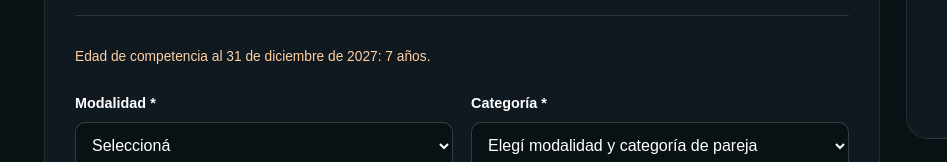
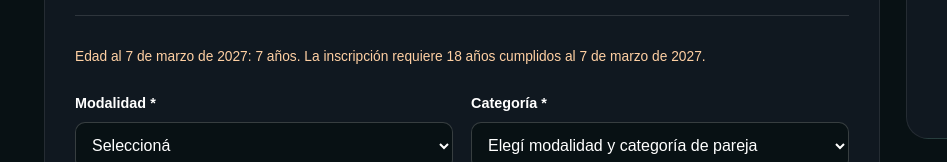
Before and after one commit to mtridedelcongocr-sudo/mt_ride_del_congo_cr.github.io, a plain HTML site: page inscripcion.html in a window 1280 px wide. Both pictures are taken after typing "Sample", "Sample", "2020-01-15", "5551234", "name@example.com", "Sample" into the empty fields and a click on the button "Enviar inscripción". Shown: the part 1767-1929 px from the top of the page, 0-947 px from the left. Drawn offline with Linux system fonts and the light colour scheme.

Commit message:
Alinea la validación de edad con el día del evento

```diff
--- a/inscripcion.js
+++ b/inscripcion.js
@@ -41,9 +41,9 @@ const registrationConfig = {
     ["masterB", "Master B · 40 a 49 años"],
     ["masterC", "Master C · 50 a 59 años"],
     ["masterD", "Master D · 60 a 79 años"],
-    ["ebike", "E-Bike · sin límite de edad"]
+    ["ebike", "E-Bike · 18 años o más"]
   ],
-  ageReferenceYear: 2027,
+  eventDate: "2027-03-07",
   ageRanges: {
     open: [18, 29],
     masterA: [30, 39],
@@ -80,7 +80,7 @@ function participantMarkup(index) {
           <div><label for="${id}-beneficiaryPhone">Teléfono del beneficiario *</label><input id="${id}-beneficiaryPhone" name="${id}-beneficiaryPhone" type="tel" required minlength="8" maxlength="24" pattern="[+0-9 \\(\\)\\-]{8,24}" title="Ingresá de 8 a 24 caracteres: números, espacios, paréntesis, guiones o el símbolo +."></div>
         </div>
       </section>
-      <div class="field-full"><p class="field-help age-note" id="${id}-age" aria-live="polite">Edad de competencia al 31 de diciembre de 2027: 2027 menos el año de nacimiento.</p></div>
+      <div class="field-full"><p class="field-help age-note" id="${id}-age" aria-live="polite">La inscripción requiere 18 años cumplidos al 7 de marzo de 2027.</p></div>
       <div><label for="${id}-mode">Modalidad *</label><select id="${id}-mode" name="${id}-mode" required><option value="">Seleccioná</option><option value="competitive">Competitiva · con premiación</option><option value="recreational">No competitiva · recreativa</option></select></div>
       <div><label for="${id}-category">Categoría *</label><select id="${id}-category" name="${id}-category" required><option value="">Elegí primero la modalidad</option></select></div>
     </div>
@@ -165,6 +165,13 @@ function updateCantons(index) {
   canton.setCustomValidity(canton.value && !options.includes(canton.value) ? "Seleccioná un cantón de la provincia elegida." : "");
 }
 
+function ageOnEventDate(birth) {
+  const [birthYear, birthMonth, birthDay] = birth.split("-").map(Number);
+  const [year, month, day] = registrationConfig.eventDate.split("-").map(Number);
+  const birthdayPending = birthMonth > month || (birthMonth === month && birthDay > day);
+  return year - birthYear - Number(birthdayPending);
+}
+
 function updateForm() {
   const pair = isPair();
   const second = participants.querySelector('[data-participant="2"]');
@@ -191,22 +198,25 @@ function updateForm() {
       input.setCustomValidity(pattern.test(input.value.trim()) ? "" : message);
     }
     field(index, "sex").setCustomValidity("");
-    const birth = field(index, "birth").value;
-    const age = birth ? registrationConfig.ageReferenceYear - Number(birth.split("-")[0]) : null;
+    const birth = field(index, "birth");
+    const age = birth.value ? ageOnEventDate(birth.value) : null;
+    const minimumAgeMessage = "La inscripción requiere 18 años cumplidos al 7 de marzo de 2027.";
+    const underage = age !== null && age < 18;
+    birth.setCustomValidity(underage ? minimumAgeMessage : "");
     const category = field(index, "category");
     category.setCustomValidity("");
     let ageMessage = age === null
-      ? "Edad de competencia al 31 de diciembre de 2027: 2027 menos el año de nacimiento."
-      : `Edad de competencia al 31 de diciembre de 2027: ${age} años.`;
-    if (!pair && index === 1 && field(index, "mode").value === "competitive") {
+      ? minimumAgeMessage
+      : `Edad al 7 de marzo de 2027: ${age} años.`;
+    if (underage) {
+      ageMessage += ` ${minimumAgeMessage}`;
+    } else if (!pair && index === 1 && field(index, "mode").value === "competitive") {
       const range = registrationConfig.ageRanges[category.value];
       if (age !== null && range && (age < range[0] || age > range[1])) {
         const label = registrationConfig.categories.find(([value]) => value === category.value)[1];
-        const message = `La categoría ${label} no corresponde a tu edad de competencia (${age} años al 31 de diciembre de 2027). Seleccioná una categoría que corresponda a tu edad.`;
+        const message = `La categoría ${label} no corresponde a tu edad. Seleccioná una categoría que corresponda a tu edad al día del evento.`;
         category.setCustomValidity(message);
         ageMessage += ` ${message}`;
-      } else if (category.value === "ebike") {
-        ageMessage += " E-Bike no tiene un límite de edad definido.";
       }
     }
     field(index, "age").textContent = ageMessage;
```
Also changed, not shown: index.html (+1 -1 lines).
